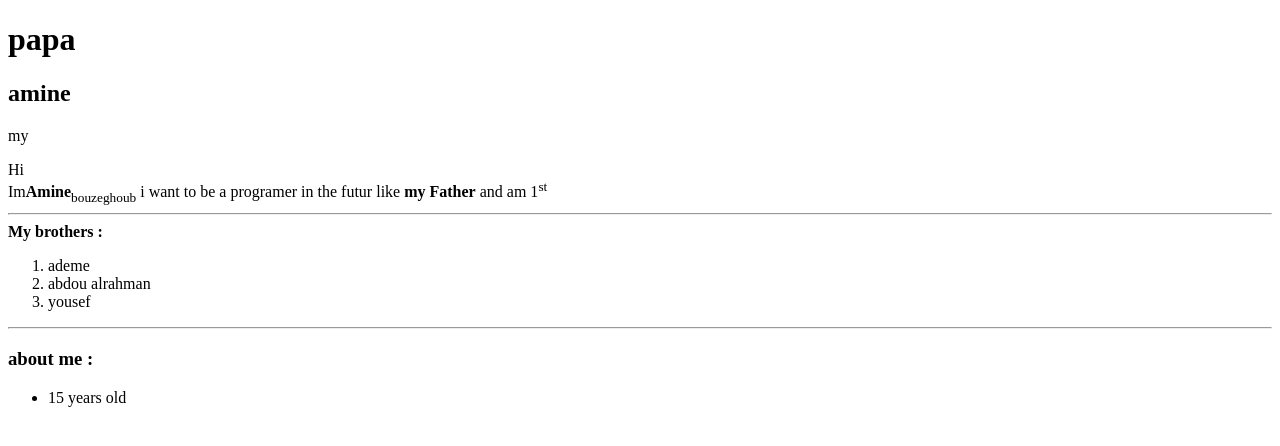
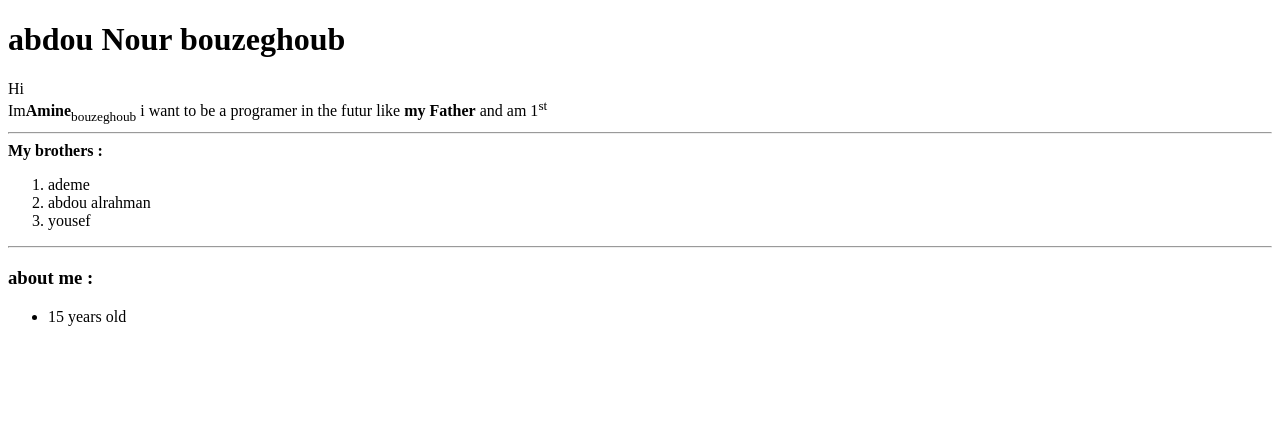
Before and after one commit to aminebouzeghoub/test, a plain HTML site: page index.html in a window 1280 px wide. Drawn offline with Linux system fonts and the light colour scheme.

Commit message:
Update index.html

```diff
--- a/index.html
+++ b/index.html
@@ -5,11 +5,8 @@
         <title>profil</title>
     </head>
     <body>
-        <h1>papa</h1>
-        <h2>amine</h2>
-        <p>
-            my
-        </p>
+        <h1>abdou Nour bouzeghoub</h1>
+
             Hi<br>
             Im<b>Amine</b><sub>bouzeghoub</sub> i want to be a programer in the futur like
             <b>my Father</b> and am 1<sup>st</sup><hr>
```
